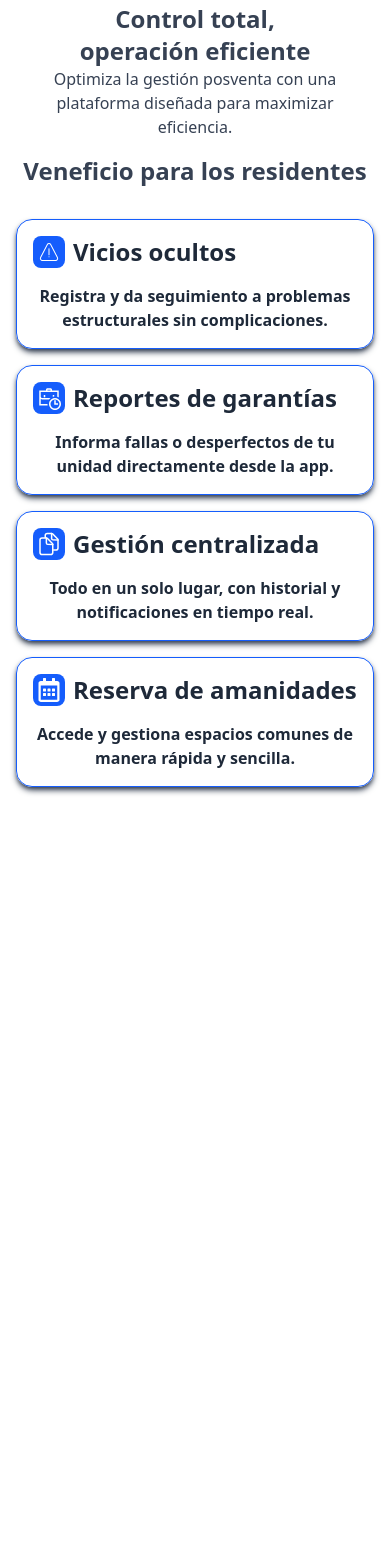
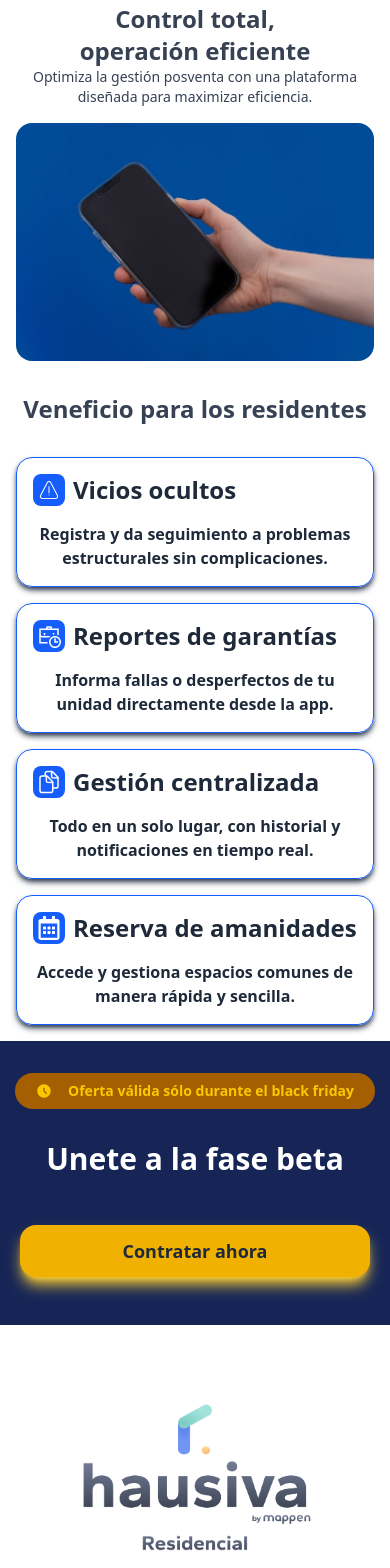
Before and after one commit to Darwin073100/black-friday, a React (Vite) app: page / in a window 390 px wide. Shown: the part 2140-3708 px from the top of the page. Before the commit the page ends 2943 px from the top, so only its background shows below. Built offline with nearby package versions, Linux system fonts and the light colour scheme.

Commit message:
FEATURE: Fin de la maquetación

```diff
--- /dev/null
+++ b/src/presentation/ui/containers/Footer.tsx
@@ -0,0 +1,11 @@
+import Logo from '../../assets/logos/hausiva.png';
+
+const Footer = () => {
+  return (
+   <footer className='flex justify-center items-center p-16'>
+        <img src={Logo} alt="Logo" className='w-[350px]' />
+    </footer>
+  )
+}
+
+export { Footer };
--- a/src/presentation/ui/containers/Information.tsx
+++ b/src/presentation/ui/containers/Information.tsx
@@ -1,5 +1,6 @@
 import { CiWarning } from 'react-icons/ci';
 import Logo from '../../assets/logos/hausiva.png';
+import Phone from '../../assets/pictures/Phone.jpg';
 import Video from '../../assets/videos/Video.mp4';
 import { InfoSummary } from '../components/InfoSummary';
 import { LiaBusinessTimeSolid } from 'react-icons/lia';
@@ -41,13 +42,16 @@ const Information = () => {
                         <div className='flex flex-col justify-center items-center w-[350px]'>
                             <span className='font-semibold text-4xl max-sm:text-2xl'>Control total,</span>
                             <span className='font-bold text-3xl max-sm:text-2xl'>operación eficiente</span>
-                            <p className='text-center'>Optimiza la gestión posventa con una plataforma diseñada para maximizar eficiencia.</p>
+                            <p className='text-center max-sm:text-sm'>Optimiza la gestión posventa con una plataforma diseñada para maximizar eficiencia.</p>
                         </div>
                     </div>
                     <div className='max-sm:hidden'>
                         <video src={Video} controls className='w-[450px]'></video>
                     </div>
                 </div>
+            </section>
+            <section className='sm:hidden p-4'>
+                <img src={Phone} alt="Phone" className='rounded-2xl' />
             </section>
             <section>
                 <h1 className="text-center font-bold text-4xl max-sm:text-2xl text-gray-700 mt-8 mb-12 max-sm:mt-4 max-sm:mb-4">Veneficio para los residentes</h1>
--- /dev/null
+++ b/src/presentation/ui/containers/JoinArrangement.tsx
@@ -0,0 +1,19 @@
+import { MdOutlineAccessTimeFilled } from "react-icons/md";
+import { Button } from "../components/Button";
+
+const JoinArrangement = () => {
+  return (
+    <div className="bg-blue-950 flex flex-col justify-center items-center p-8 gap-8">
+        <span className="w-[360px] max-sm:text-sm  rounded-full bg-yellow-700 p-2 flex font-semibold text-yellow-400 justify-center items-center gap-4">
+          <MdOutlineAccessTimeFilled className="w-4 h-4"/>
+          Oferta válida sólo durante el black friday
+        </span>
+        <h2 className="text-white font-bold text-5xl max-sm:text-3xl">Unete a la fase beta</h2>
+        <Button className='w-[350px] p-2  bg-yellow-500 shadow-lg shadow-amber-300 hover:bg-yellow-300 transition duration-300'>
+            Contratar ahora
+        </Button>
+      </div>
+  )
+}
+
+export { JoinArrangement };
--- a/src/presentation/ui/pages/Home.tsx
+++ b/src/presentation/ui/pages/Home.tsx
@@ -3,6 +3,8 @@ import { FloatingPromotion } from "../components/FloatingPromotion";
 import { HeaderPromotion } from "../components/HeaderPromotion";
 import { Arrangement } from "../components/Arrangement";
 import { Information } from "../containers/Information";
+import { JoinArrangement } from "../containers/JoinArrangement";
+import { Footer } from "../containers/Footer";
 
 const Home = () => {
   const [floatingActive, setFloatingActive] = useState(false);
@@ -16,6 +18,8 @@ const Home = () => {
       <HeaderPromotion />
       <Arrangement />
       <Information />
+      <JoinArrangement />
+      <Footer />
       {
         floatingActive && <FloatingPromotion onClose={handleCloseFloating} />
       }
```
Also changed, not shown: src/presentation/assets/pictures/Phone.jpg (added).
